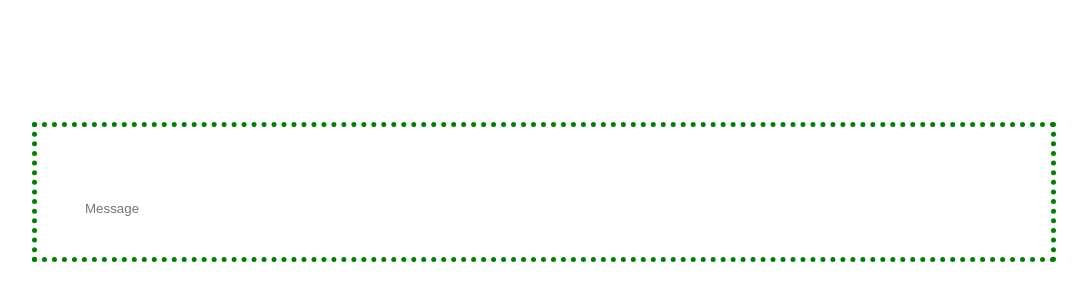
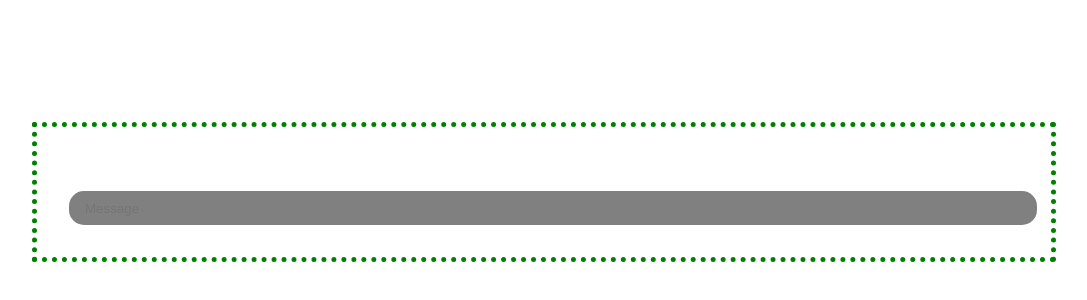
Before and after one commit to hwr-chatbot/Rasa-chatroom-react, a React (Vite) app: page / in a window 1280 px wide. Shown: the part 208-508 px from the top of the page, without its empty margins (96-1183 px from the left). Built offline with nearby package versions, Linux system fonts and the light colour scheme.

Commit message:
Set input background to grey on light mode

```diff
--- a/src/index.css
+++ b/src/index.css
@@ -67,4 +67,7 @@ button:focus-visible {
   button {
     background-color: #f9f9f9;
   }
+  input {
+    background-color: grey;
+  }
 }
```
